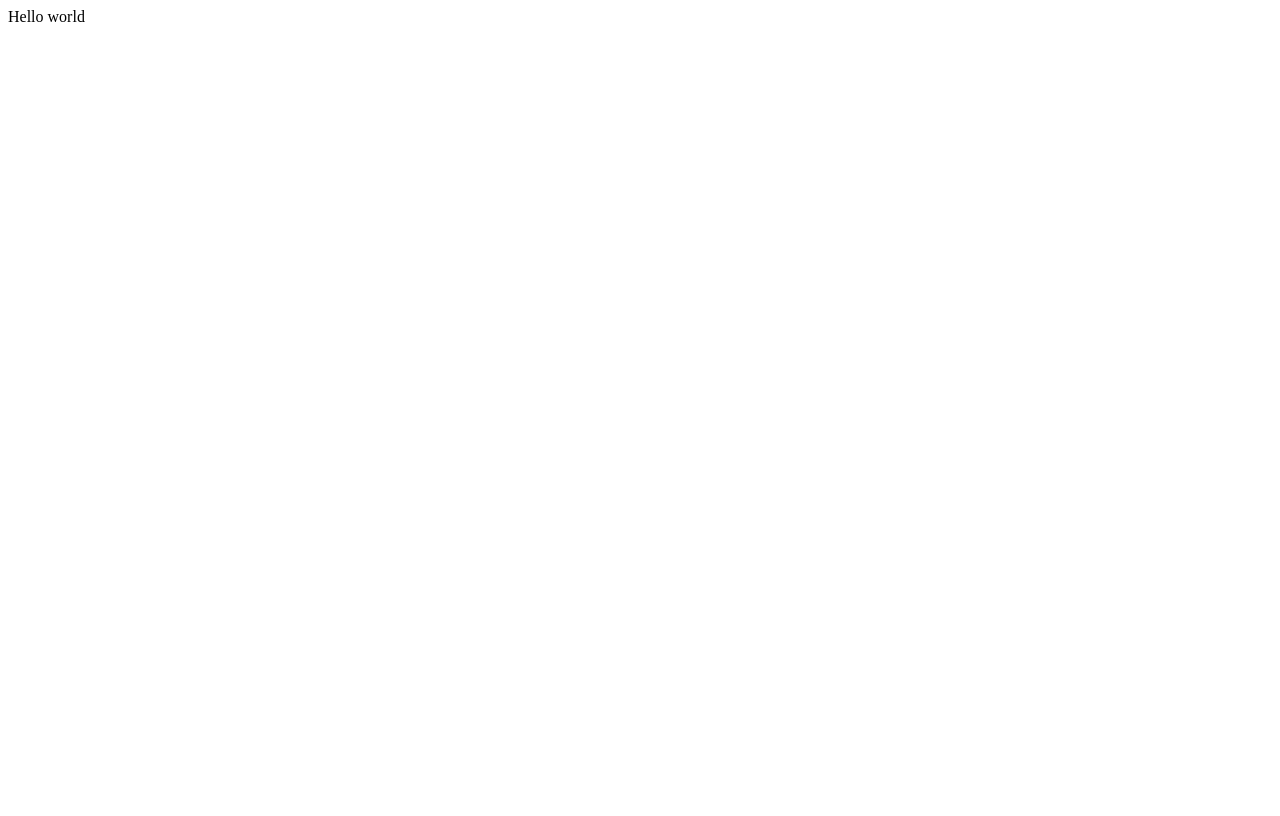
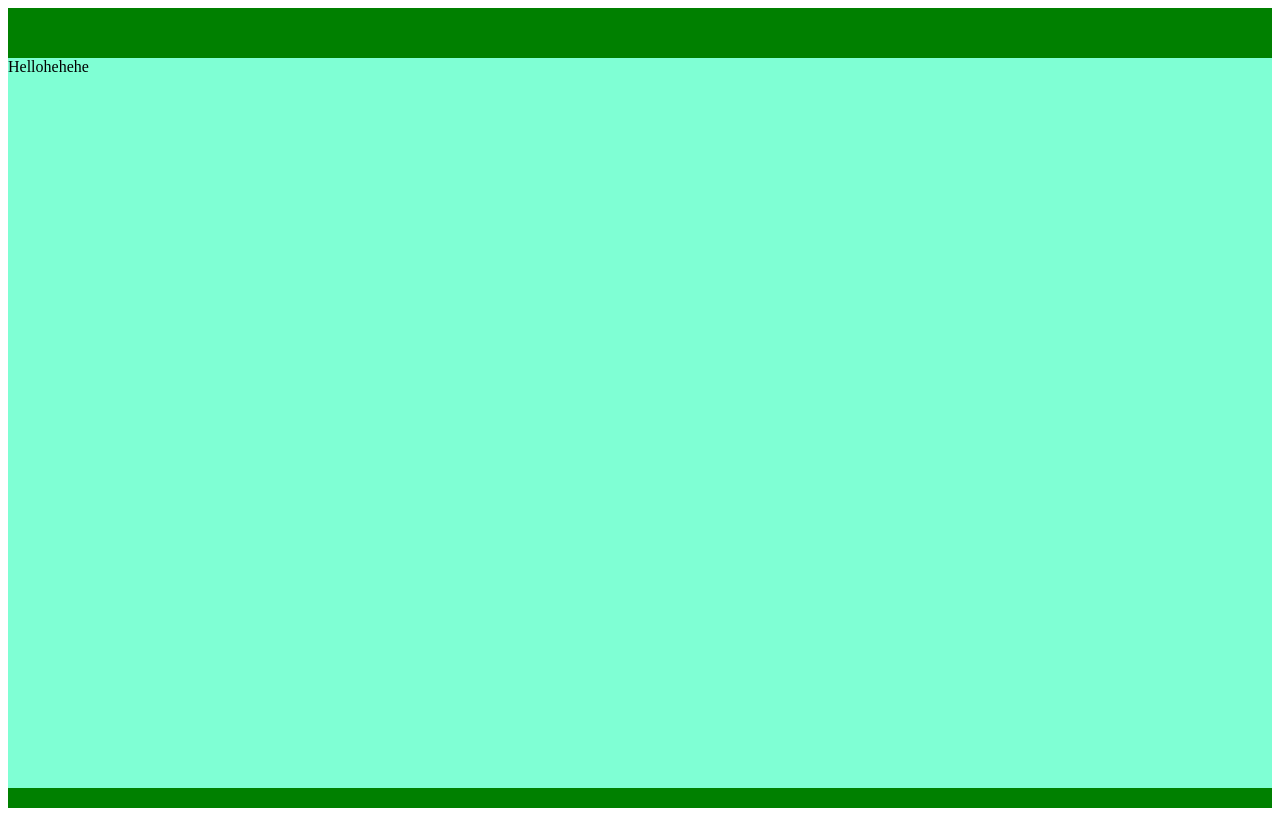
Before and after one commit to Loki4ch/Meditation-App, a React app: page / in a window 1280 px wide. Built offline with nearby package versions, Linux system fonts and the light colour scheme.

Commit message:
Login scene created

```diff
--- a/package.json
+++ b/package.json
@@ -15,8 +15,10 @@
     "@babel/preset-react": "^7.18.6",
     "babel-loader": "^8.2.5",
     "html-webpack-plugin": "^5.5.0",
+    "prop-types": "^15.8.1",
     "react": "^18.2.0",
     "react-dom": "^18.2.0",
+    "styled-components": "^5.3.5",
     "webpack": "^5.74.0",
     "webpack-cli": "^4.10.0",
     "webpack-dev-server": "^4.9.3"
--- a/src/App.jsx
+++ b/src/App.jsx
@@ -1,11 +1,22 @@
-import React from 'react';
+import React, {useState} from 'react';
+import MainLayout from './Layouts/MainLayout.jsx';
 
-class App extends React.Component {
-    render() {
-        return (
-            <div>Hello world</div>
-        )
-    }
+const App = (props) => {
+    const [someText, setSomeText] = useState('Hello');
+
+    // const setSomeText = (newText) => {   -   это что происходит в хуке
+    //     someText = newText;
+    //     React.updateComponent();
+    // }
+
+    return (
+        <MainLayout>
+            <div onClick={() => {setSomeText('Hi')}}>
+                {someText}
+                {props.innerText}
+            </div>
+        </MainLayout>
+    )
 }
 
 export default App;
--- /dev/null
+++ b/src/Layouts/MainLayout.jsx
@@ -0,0 +1,38 @@
+import React from 'react';
+import PropTypes from 'prop-types';
+import styled from 'styled-components';
+
+const StyledMainLayout = styled.div`
+  .header {
+    width: 100%;
+    height: 50px;
+    background-color: green;
+  }
+
+  .content {
+    width: 100%;
+    height: calc(100vh - 70px);
+    overflow: auto;
+    background-color: aquamarine;
+  }
+
+  .footer {
+    width: 100%;
+    height: 20px;
+    background-color: green;
+  }
+`
+
+const MainLayout = (props) => {
+    return (
+        <StyledMainLayout>
+            <div className={'header'}></div>
+            <div className={'content'}>
+                {props.children}
+            </div>
+            <div className={"footer"}></div>
+        </StyledMainLayout>
+    );
+}
+
+export default MainLayout;
--- a/src/index.js
+++ b/src/index.js
@@ -4,6 +4,4 @@ import App from './App.jsx';
 
 const root = ReactDom.createRoot(document.getElementById('root'));
 
-root.render(
-    <App/>
-)
+root.render(<App innerText={'hehehe'}/>);
```
Also changed, not shown: src/Scenes/Login.jsx (added), 1 other file (tests, documents, lock files or other folders).
